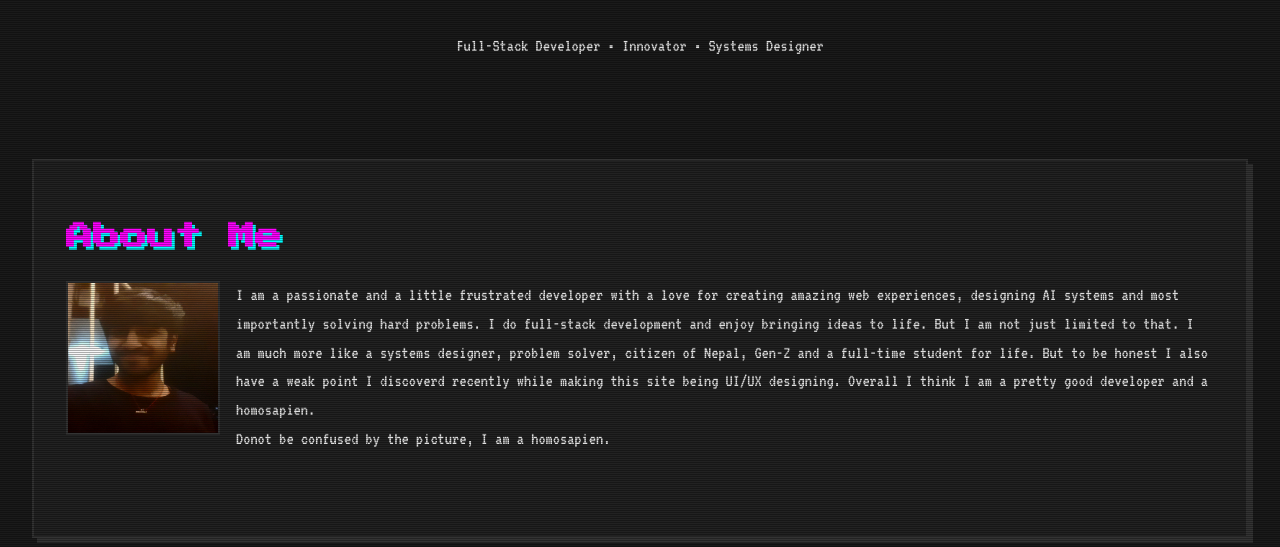
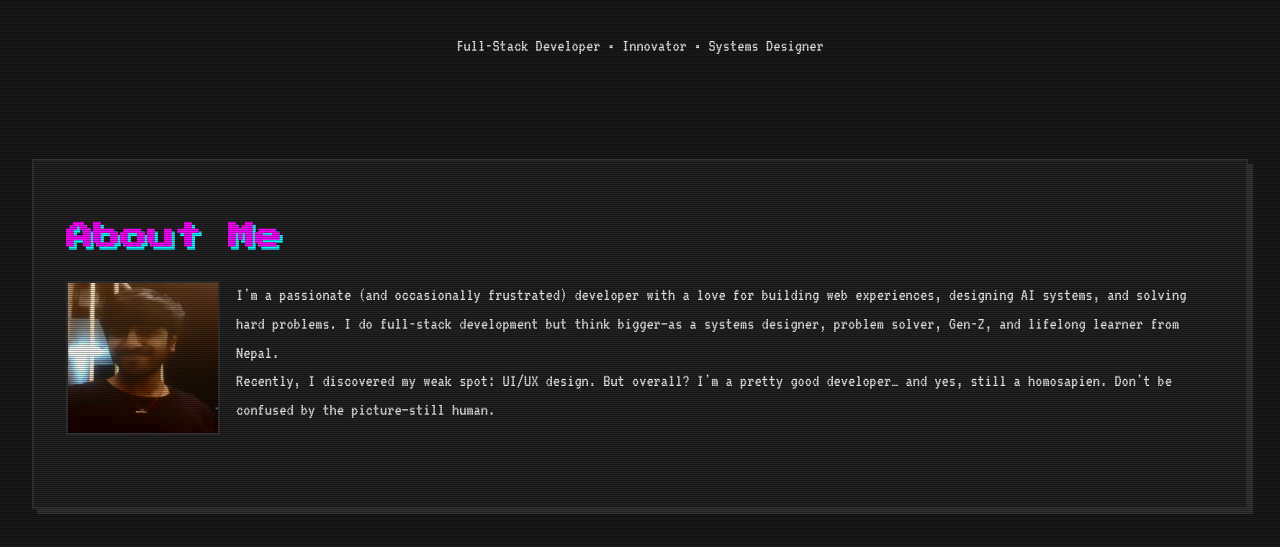
Before and after one commit to RISA-source/Full-Stack--Portfolio-Week1, a plain HTML site: page index.html in a window 1280 px wide. Shown: the part 253-800 px from the top of the page. Drawn offline with Linux system fonts and the light colour scheme.

Commit message:
About Paragraph Updated

```diff
--- a/index.html
+++ b/index.html
@@ -34,17 +34,9 @@
                     class="profile-pic"
                 />
                 <p>
-                    I am a passionate and a little frustrated developer with a
-                    love for creating amazing web experiences, designing AI
-                    systems and most importantly solving hard problems. I do
-                    full-stack development and enjoy bringing ideas to life. But
-                    I am not just limited to that. I am much more like a systems
-                    designer, problem solver, citizen of Nepal, Gen-Z and a
-                    full-time student for life. But to be honest I also have a
-                    weak point I discoverd recently while making this site being
-                    UI/UX designing. Overall I think I am a pretty good
-                    developer and a homosapien. <br />Donot be confused by the
-                    picture, I am a homosapien.
+                    I'm a passionate (and occasionally frustrated) developer with a love for building web experiences, designing AI systems, and solving hard problems. I do full-stack development but think bigger—as a systems designer, problem solver, Gen-Z, and lifelong learner from Nepal.
+                    <br/>
+                    Recently, I discovered my weak spot: UI/UX design. But overall? I'm a pretty good developer… and yes, still a homosapien. Don't be confused by the picture—still human.
                 </p>
             </section>
 
```
